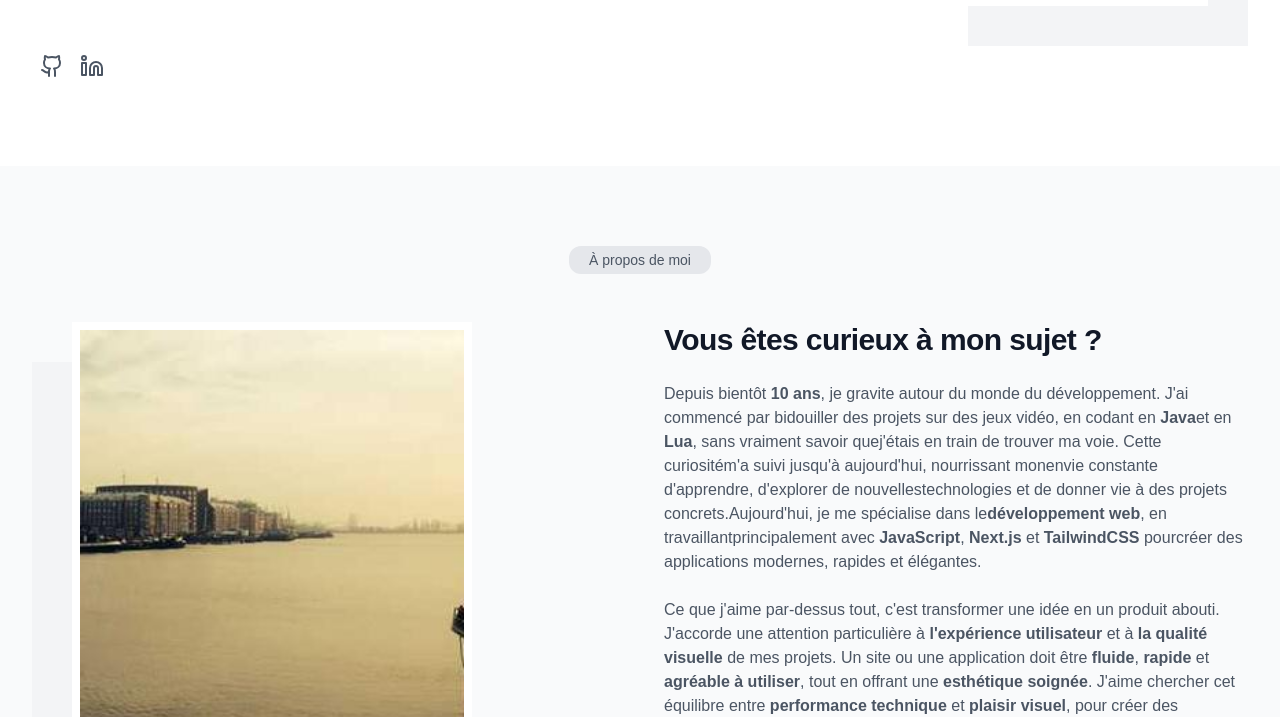
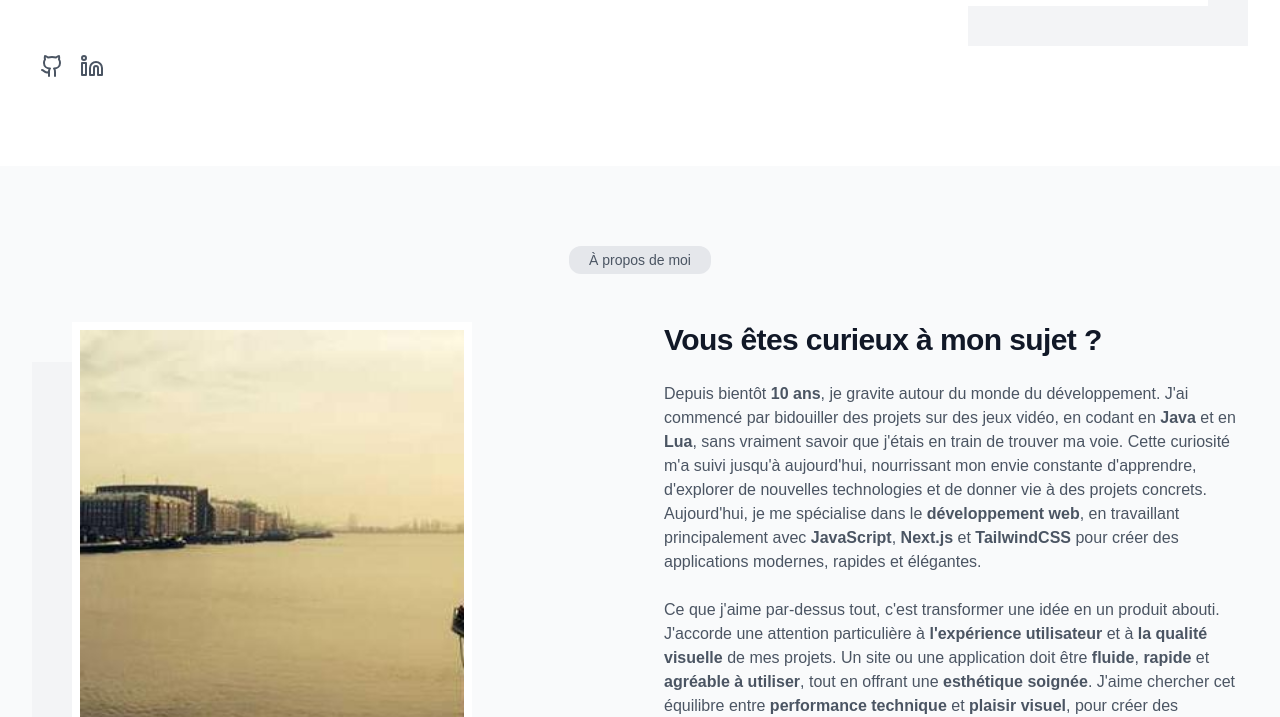
Before and after one commit to mikyvars/michaelyvars-com, a Next.js app: page / in a window 1280 px wide. Shown: the part 506-1223 px from the top of the page. Built offline with nearby package versions, Linux system fonts and the light colour scheme.

Commit message:
fix: small errors in about me section

```diff
--- a/sections/about.tsx
+++ b/sections/about.tsx
@@ -29,16 +29,17 @@ const About = () => {
               <Typography variant="body2">
                 Depuis bientôt <strong>10 ans</strong>, je gravite autour du
                 monde du développement. J&apos;ai commencé par bidouiller des
-                projets sur des jeux vidéo, en codant en <strong>Java</strong>et
-                en <strong>Lua</strong>, sans vraiment savoir quej&apos;étais en
-                train de trouver ma voie. Cette curiositém&apos;a suivi
-                jusqu&apos;à aujourd&apos;hui, nourrissant monenvie constante
-                d&apos;apprendre, d&apos;explorer de nouvellestechnologies et de
-                donner vie à des projets concrets.Aujourd&apos;hui, je me
-                spécialise dans le<strong>développement web</strong>, en
-                travaillantprincipalement avec <strong>JavaScript</strong>,{" "}
-                <strong>Next.js</strong> et <strong>TailwindCSS</strong>{" "}
-                pourcréer des applications modernes, rapides et élégantes.
+                projets sur des jeux vidéo, en codant en <strong>Java</strong>{" "}
+                et en <strong>Lua</strong>, sans vraiment savoir que
+                j&apos;étais en train de trouver ma voie. Cette curiosité
+                m&apos;a suivi jusqu&apos;à aujourd&apos;hui, nourrissant mon
+                envie constante d&apos;apprendre, d&apos;explorer de nouvelles
+                technologies et de donner vie à des projets concrets.
+                Aujourd&apos;hui, je me spécialise dans le{" "}
+                <strong>développement web</strong>, en travaillant
+                principalement avec <strong>JavaScript</strong>,{" "}
+                <strong>Next.js</strong> et <strong>TailwindCSS</strong> pour
+                créer des applications modernes, rapides et élégantes.
               </Typography>
 
               <Typography variant="body2">
```
